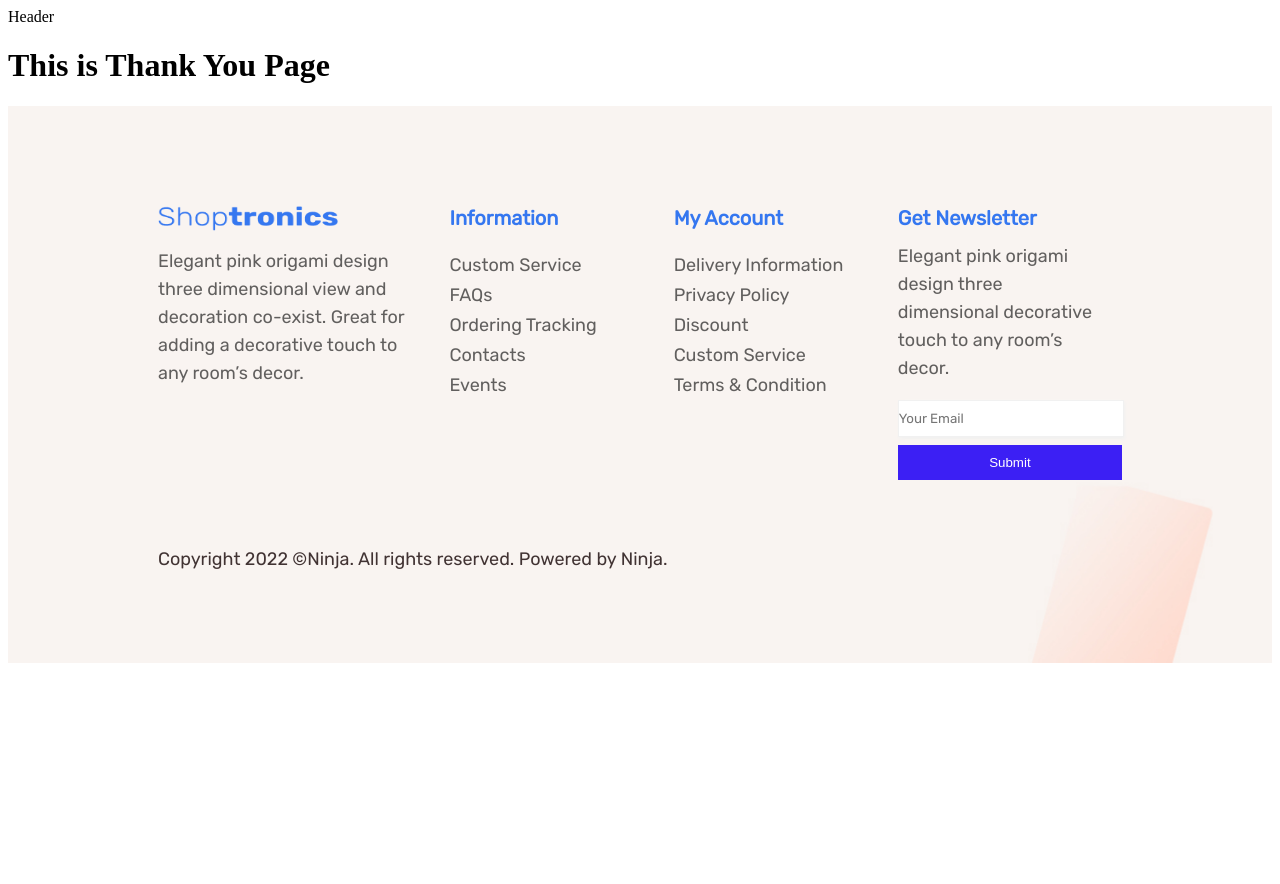
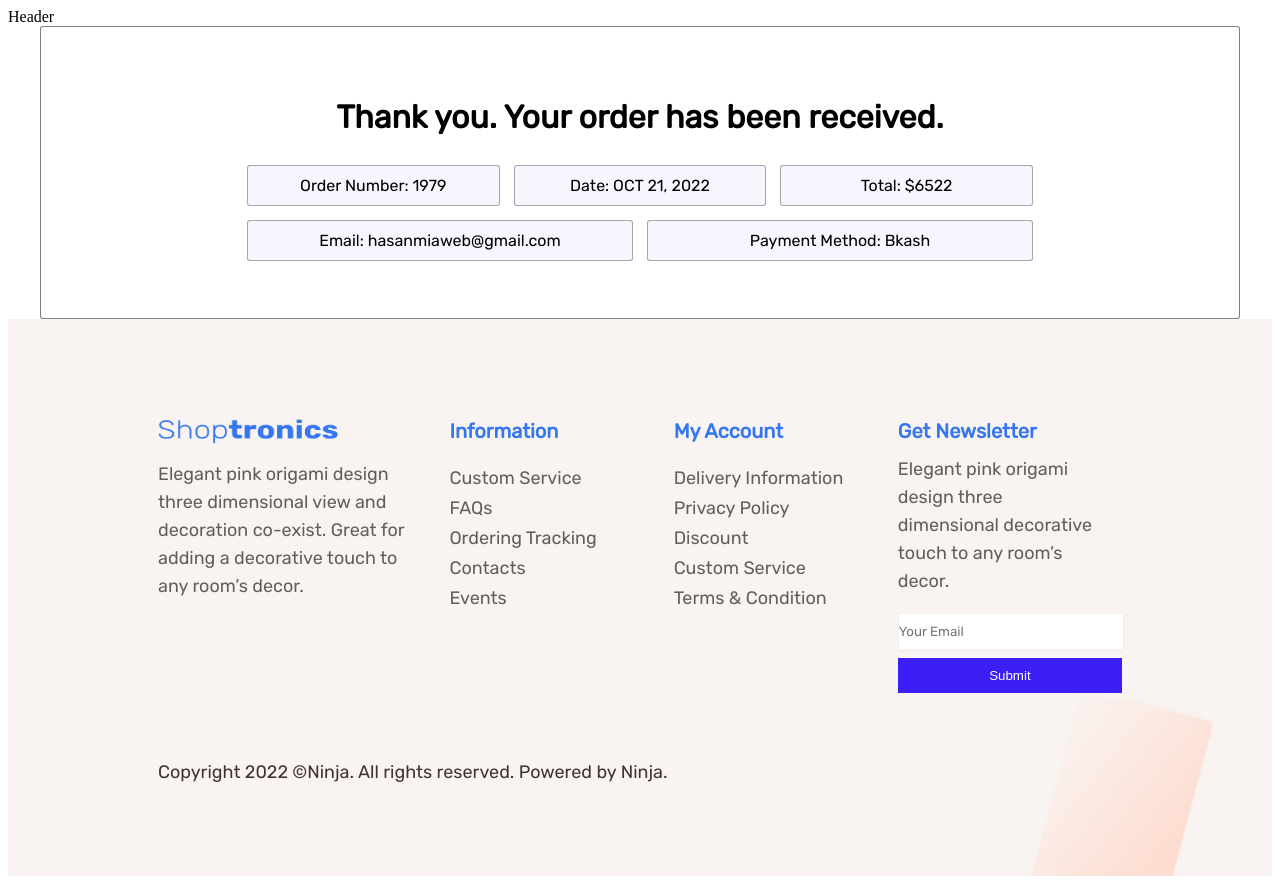
Before and after one commit to Safin-Ahmed/shoptronics-frontend, a Next.js app: page /checkout/thank-you in a window 1280 px wide. Before the commit the page ends 800 px from the top, so only its background shows below. Built offline with nearby package versions, Linux system fonts and the light colour scheme; a web font is replaced by a local one.

Commit message:
thank you page design done!

```diff
--- a/pages/checkout/thank-you/index.js
+++ b/pages/checkout/thank-you/index.js
@@ -1,9 +1,39 @@
 import React from "react";
+import module from "../../../public/Styles/thank-you.module.css"
+
+const fakeData = [
+  {
+    title: "Thank you. Your order has been received.",
+    orderNumber: '1979',
+    date: 'OCT 21, 2022',
+    amount: "$6522",
+    email: "hasanmiaweb@gmail.com",
+    paymentMethod: 'Bkash'
+  }
+]
+
 
 const ThankYou = () => {
   return (
     <div>
-      <h1>This is Thank You Page</h1>
+      <div className={module.thank_you}>
+        {
+          fakeData.map((item) => <>
+            <div className={module.thank_title}><h1>{item.title}</h1></div>
+            <div className={module.order_info}>
+              <div className={module.child_span_1}>
+                <span >Order Number: {item.orderNumber}</span>
+                <span >Date: {item.date}</span>
+                <span >Total: {item.amount}</span>
+              </div>
+              <div className={module.child_span_2}>
+                <span >Email: {item.email}</span>
+                <span>Payment Method: {item.paymentMethod}</span>
+              </div>
+            </div>
+          </>)
+        }
+      </div>
     </div>
   );
 };
--- /dev/null
+++ b/public/Styles/thank-you.module.css
@@ -0,0 +1,46 @@
+.thank_you {
+    width: 1200px;
+    margin: auto;
+    padding: 50px;
+    font-family: "Rubik";
+    text-align: center;
+    box-sizing: border-box;
+    background: #FFFFFF;
+    border: 0.5px solid rgba(0, 0, 0, 0.5);
+    border-radius: 3px;
+}
+
+.thank_title {
+    font-size: 25x;
+    font-weight: 600
+}
+
+.order_info {
+    width: 800px;
+    margin: auto;
+
+}
+
+.child_span_1 {
+    display: grid;
+    grid-template-columns: repeat(auto-fill, minmax(250px, 1fr));
+    justify-content: center;
+
+}
+
+.child_span_2 {
+    display: grid;
+    grid-template-columns: repeat(2, 1fr);
+    justify-content: center;
+}
+
+.order_info span {
+    box-sizing: border-box;
+    padding: 10px;
+    text-align: center;
+    margin: 7px;
+    font-family: 'Rubik';
+    background: rgba(60, 31, 244, 0.04);
+    border: 0.6px solid rgba(0, 0, 0, 0.33);
+    border-radius: 3px;
+}
```
